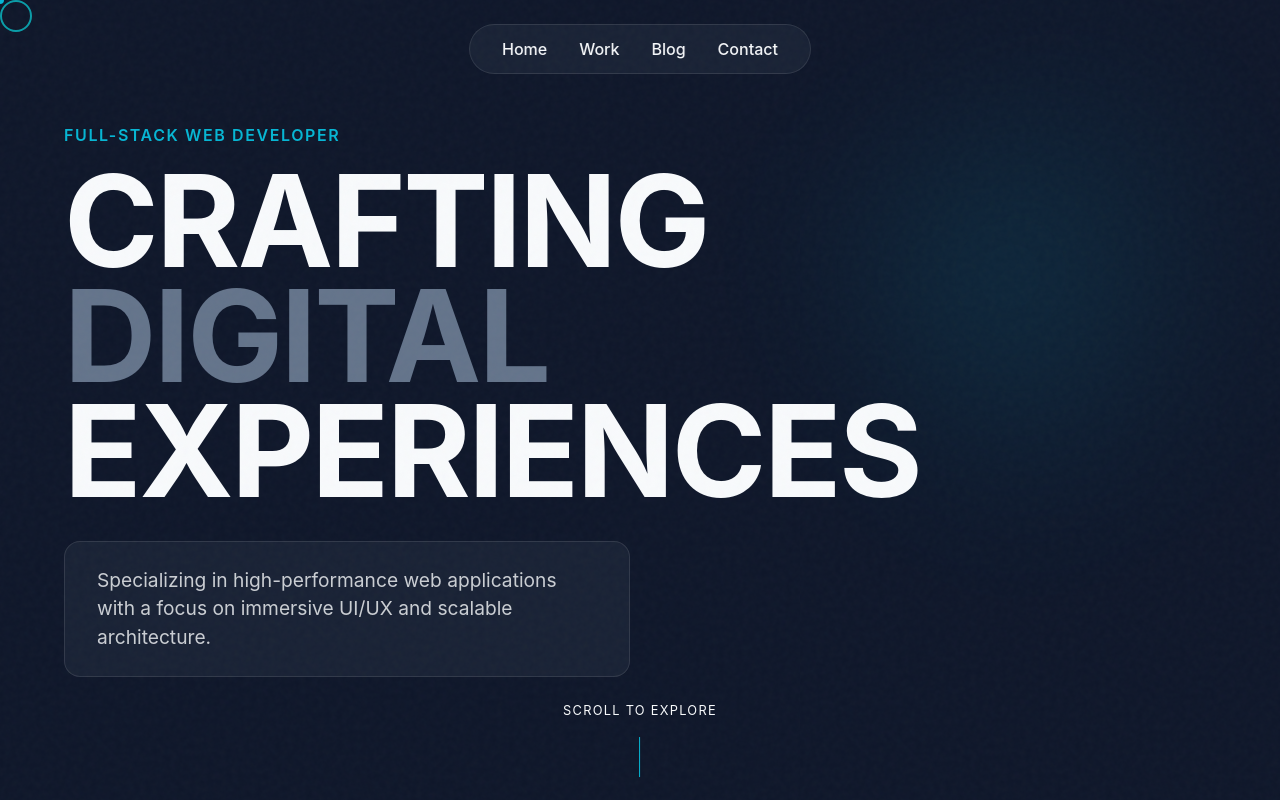
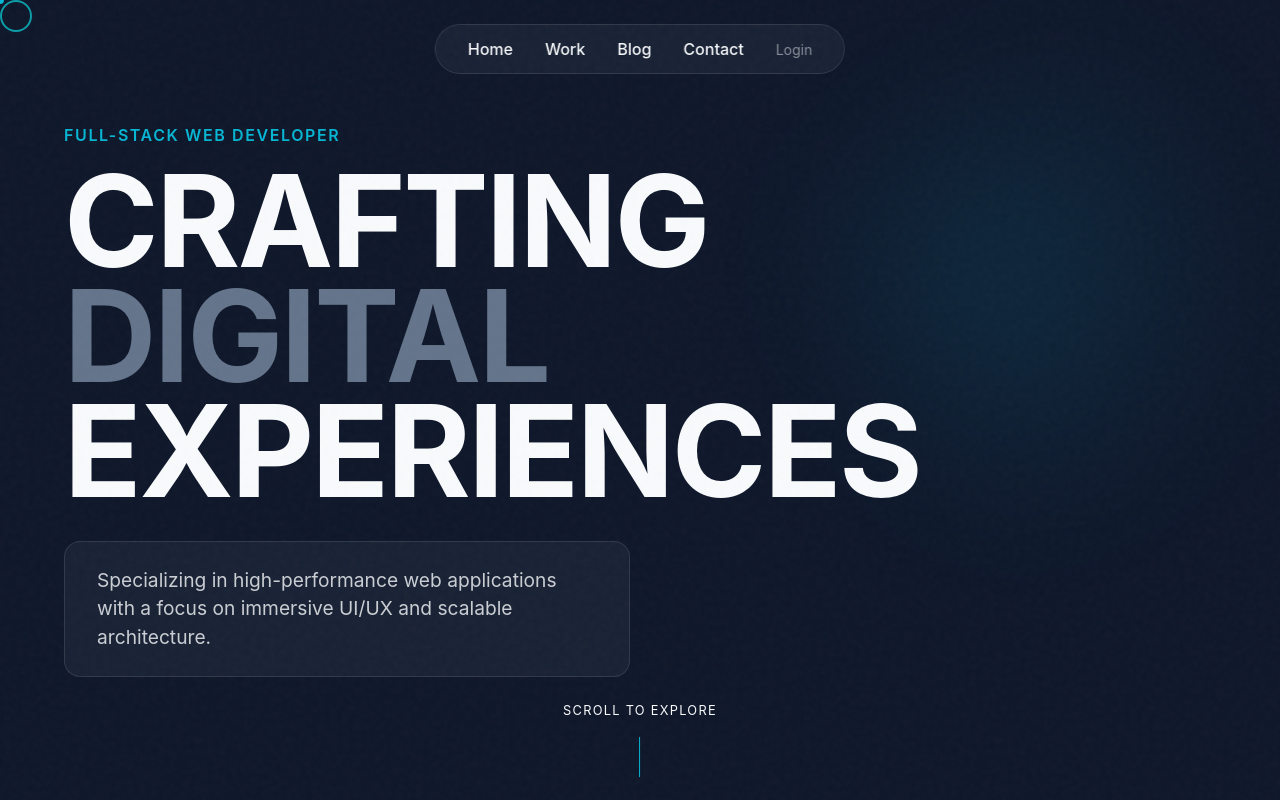
Before and after one commit to harithalgburii99-prog/Glassmorphic-Portfolio, a React (Vite) app: page / in a window 1280 px wide. Shown: the top 800 px of the page. Built offline with nearby package versions, Linux system fonts and the light colour scheme.

Commit message:
feat: add login link to navbar

```diff
--- a/src/components/Navbar.tsx
+++ b/src/components/Navbar.tsx
@@ -87,9 +87,13 @@ const Navbar: React.FC = () => {
                 </Link>
               )
             ))}
-            {user && (
+            {user ? (
               <Link to="/admin" className="glass-hover" style={{ fontWeight: 700, color: 'var(--primary-color)' }}>
                 Admin
+              </Link>
+            ) : (
+              <Link to="/login" className="glass-hover" style={{ fontSize: '0.875rem', opacity: 0.5 }}>
+                Login
               </Link>
             )}
           </motion.nav>
```
